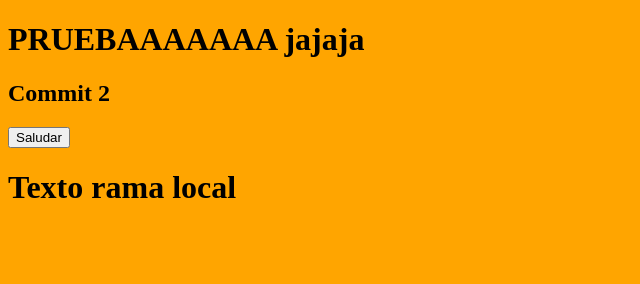
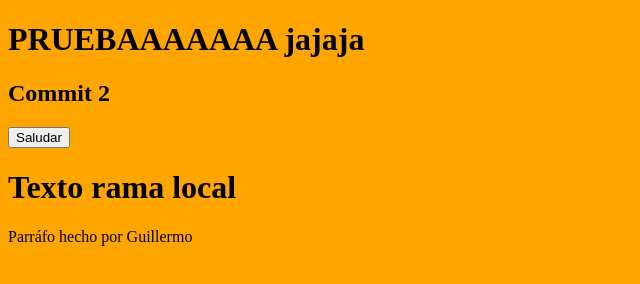
Before and after one commit to JaimeScriptX/CursoGit, a plain HTML site: page index.html in a window 1280 px wide. Shown: the whole page, without its empty margins (0-640 px from the left). Drawn offline with Linux system fonts and the light colour scheme.

Commit message:
commit hecho por Guille

```diff
--- a/index.html
+++ b/index.html
@@ -13,5 +13,6 @@
     <h2>Commit 2</h2>
     <input type="button" onclick="saludo()" value="Saludar">
     <h1>Texto rama local</h1>
+    <p>Parráfo hecho por Guillermo</p>
 </body>
 </html>
```
